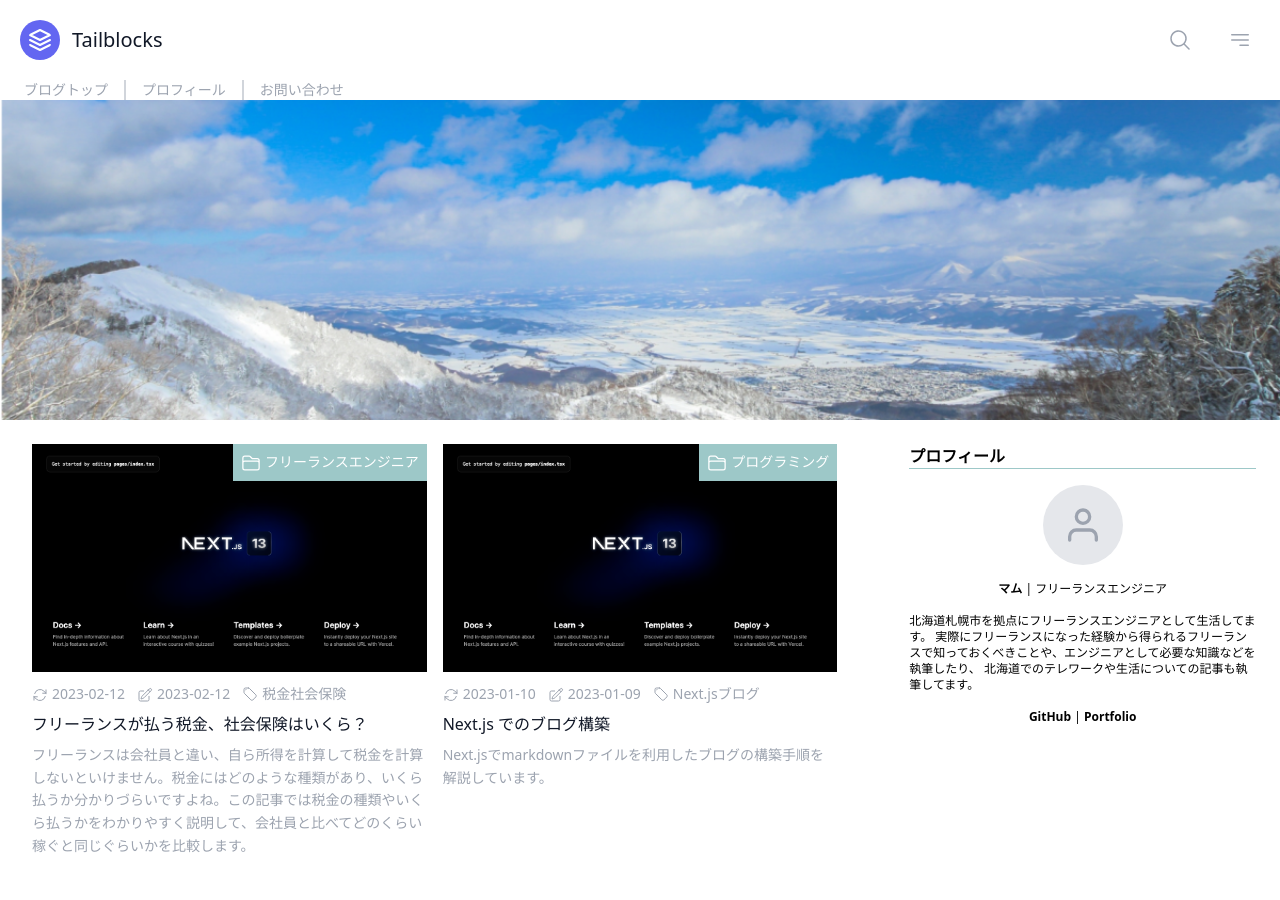
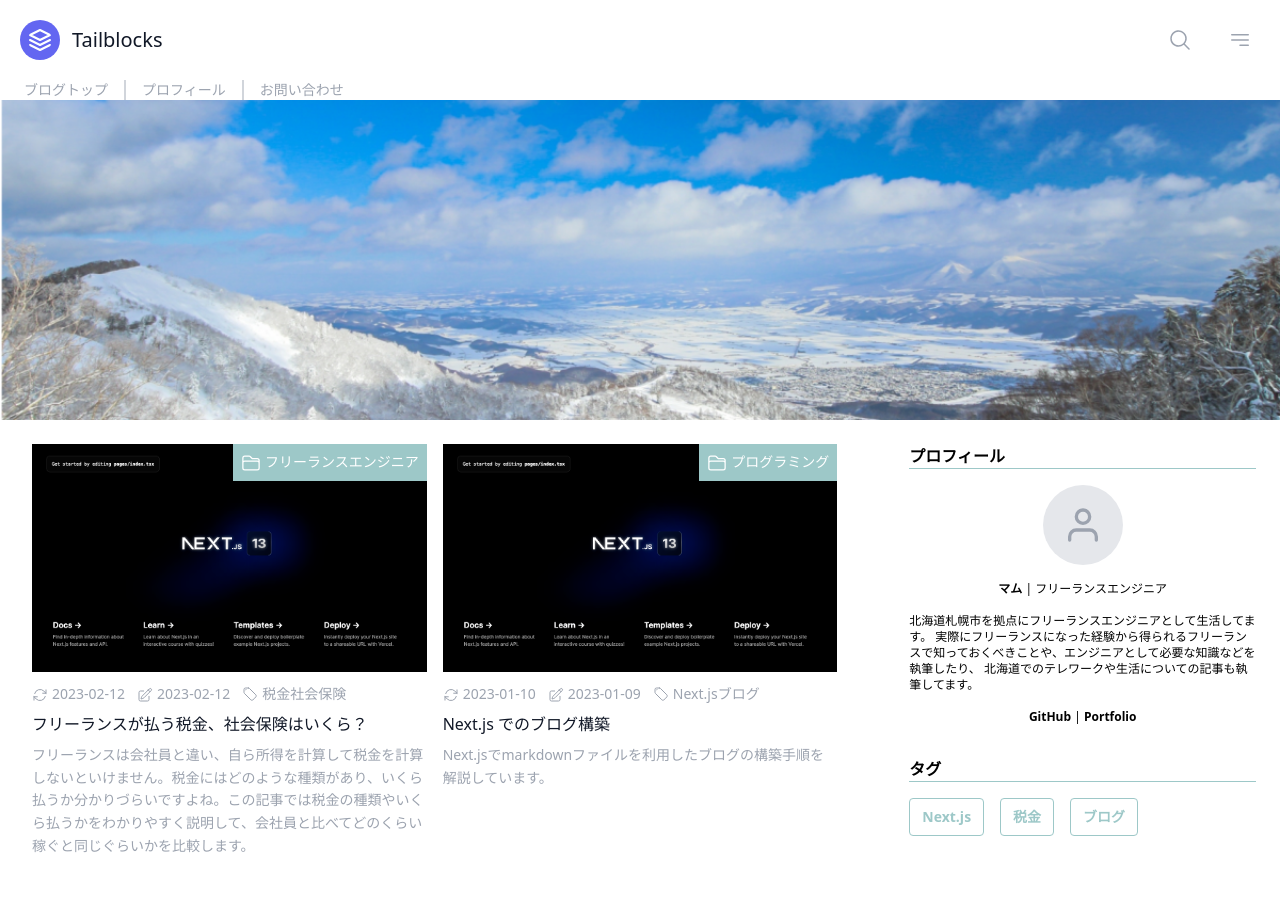
Before and after one commit to KeisukeShimamura/freelance-blog, a Next.js app: page / in a window 1280 px wide. Shown: the top 900 px of the page. Built offline with nearby package versions, Linux system fonts and the light colour scheme.

Commit message:
タグのリンクのコンポーネントを作成

```diff
--- a/components/layout.tsx
+++ b/components/layout.tsx
@@ -3,6 +3,7 @@ import React, { ReactNode } from 'react'
 import AboutMe from './about-me'
 import Footer from './footer'
 import Header from './header'
+import Tags from './tags'
 
 const Layout = ({ children }: { children: ReactNode }) => {
   return (
@@ -19,6 +20,7 @@ const Layout = ({ children }: { children: ReactNode }) => {
         <main className="w-full lg:w-2/3">{children}</main>
         <aside className="w-full pl-0 mt-12 lg:mt-0 lg:pl-16 lg:w-1/3">
           <AboutMe />
+          <Tags />
         </aside>
       </div>
       <Footer />
--- /dev/null
+++ b/components/tags.tsx
@@ -0,0 +1,35 @@
+import Link from 'next/link'
+import React from 'react'
+
+const Tags = () => {
+  const tags = [
+    {
+      name: 'Next.js',
+      path: 'nextjs',
+    },
+    {
+      name: '税金',
+      path: 'tax',
+    },
+    { name: 'ブログ', path: 'blog' },
+  ]
+
+  return (
+    <section className="mt-8">
+      <h2 className="border-b border-[#9DC8C8] font-bold mb-4">タグ</h2>
+      <div className="flex flex-row gap-4">
+        {tags.map((tag) => (
+          <Link
+            key={tag.path}
+            href={`/tag/${tag.path}`}
+            className="border border-[#9DC8C8] text-[#9DC8C8] text-sm font-bold px-3 py-2 rounded hover:bg-[#9DC8C8] hover:text-white"
+          >
+            {tag.name}
+          </Link>
+        ))}
+      </div>
+    </section>
+  )
+}
+
+export default Tags
```
